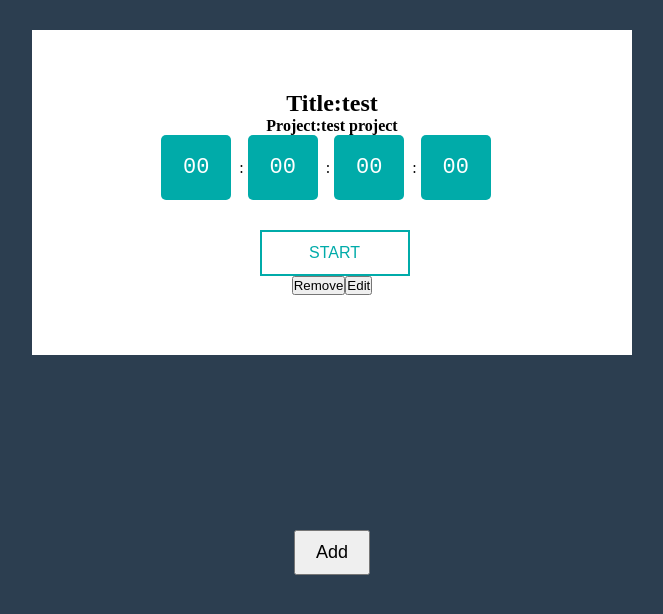
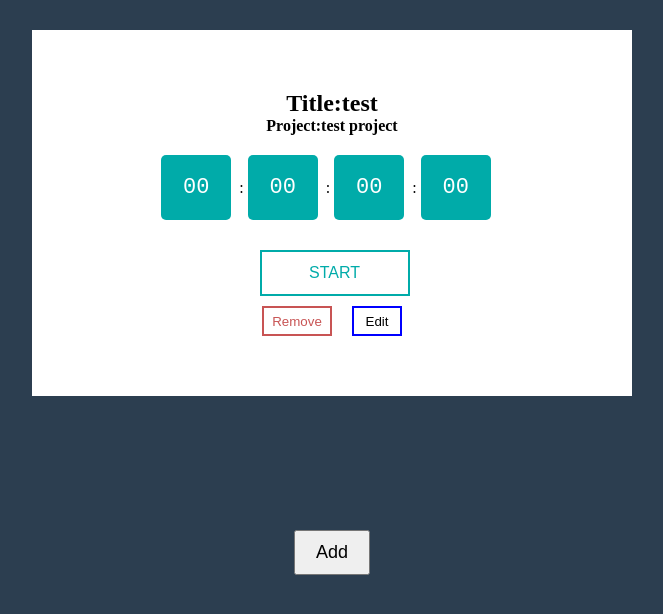
Before and after one commit to Sabbir-Rahman/react_4637, a React (Create React App) app: page / in a window 1280 px wide. Shown: the top 614 px of the page, without its empty margins (308-971 px from the left). Built offline with nearby package versions, Linux system fonts and the light colour scheme.

Commit message:
some styling

```diff
--- a/package.json
+++ b/package.json
@@ -8,6 +8,7 @@
     "@testing-library/user-event": "^13.5.0",
     "react": "^17.0.2",
     "react-dom": "^17.0.2",
+    "react-icons": "^4.3.1",
     "react-scripts": "5.0.0",
     "web-vitals": "^2.1.2"
   },
--- a/src/container/Watch.jsx
+++ b/src/container/Watch.jsx
@@ -2,7 +2,7 @@ import './watch.css'
 import React, {useState} from 'react';
 import DisplayComponent from '../components/DisplayComponent'
 import BtnComponent from '../components/BtnComponent';
-import Modal from '../components/Modal/Modal';
+import { AiOutlineEdit } from 'react-icons/fa';
 
 function App(props) {
   const [time,setTime] = useState({ms:0, m:0, s:0, h:0})
@@ -71,14 +71,16 @@ function App(props) {
         <div className="main-section">
             <div className="clock-holder">
                 <div className='stopwatch'>
-                    <h2>Title:{props.title}</h2>
-                    <h4>Project:{props.project}</h4>
+                    <div className="watchText">
+                        <h2>Title:{props.title}</h2>
+                        <h4>Project:{props.project}</h4>
+                    </div>
                 <DisplayComponent time={time}/>
                 <BtnComponent status={status} stop={stop} start={start} reset={reset} resume={resume}/>
-                <button onClick={remove}>Remove</button>
-                <button onClick={()=> setIsEdit(true)}>Edit</button>
-                {/* <Modal className='editModal' status="Edit" editEvent={editWatch}/> */}
-
+                    <div className="watchBtn">
+                        <button className='watchBtnRmv' onClick={remove}>Remove</button>
+                        <button className='watchBtnEdt' onClick={()=> setIsEdit(true)}>Edit</button>
+                    </div>
                 </div>
             </div>
         </div>
--- a/src/container/watch.css
+++ b/src/container/watch.css
@@ -14,9 +14,36 @@
   position: relative;
 }
 
+.watchText {
+    margin-bottom: 20px;
+}
+
+.watchBtn {
+    margin-top: 10px
+
+}
+
+.watchBtnRmv {
+    margin-right: 10px;
+    border: 2px solid #C85454;
+    color: #C85454;
+    background-color: white;
+    height: 30px;
+    width: 70px;
+}
+
+.watchBtnEdt {
+    margin-left: 10px;
+    background-color: white;
+    height: 30px;
+    border: 2px solid blue;
+    width: 50px;
+}
+
 .editRemoveWatch button{
     margin-top: 10px;
     margin-bottom: -30px;
+
 }
 
 
```
Also changed, not shown: 1 other file (tests, documents, lock files or other folders).
